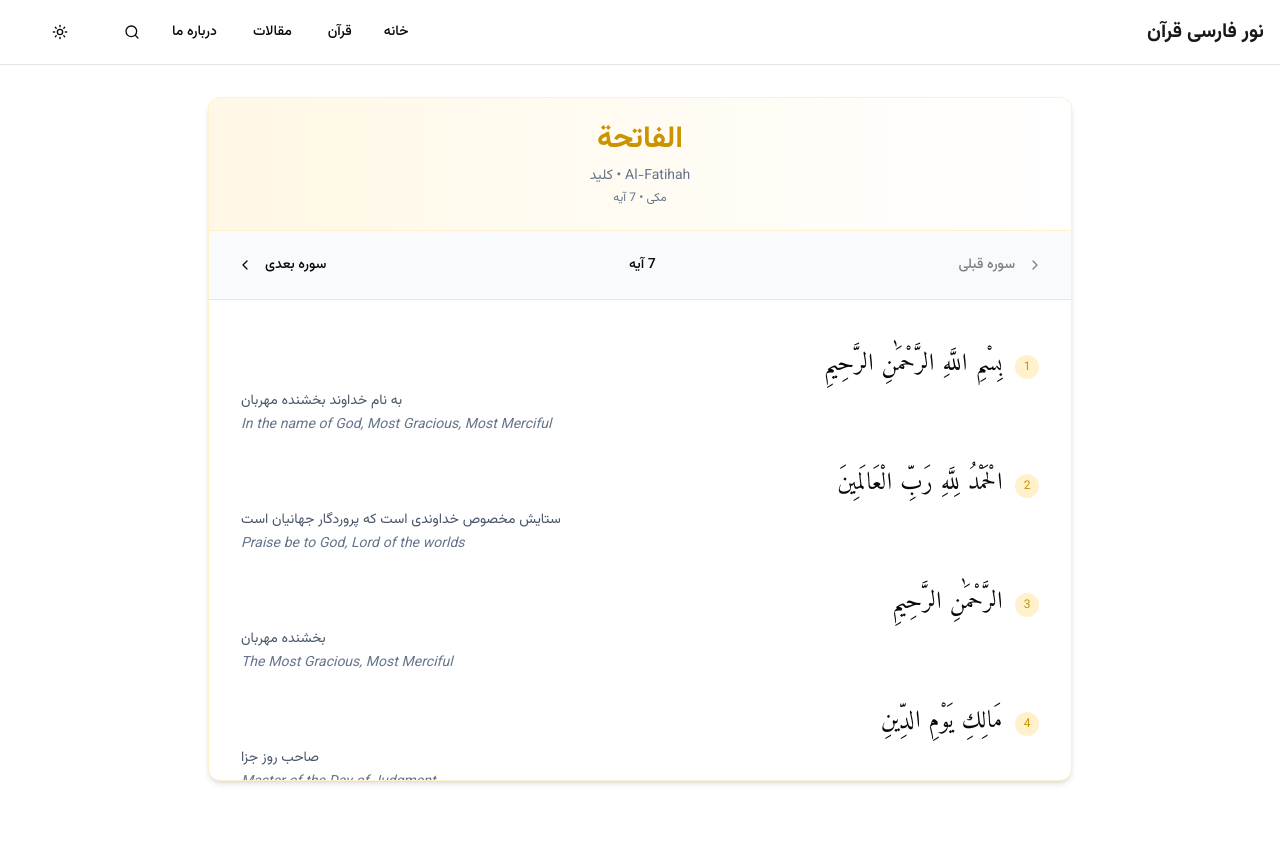
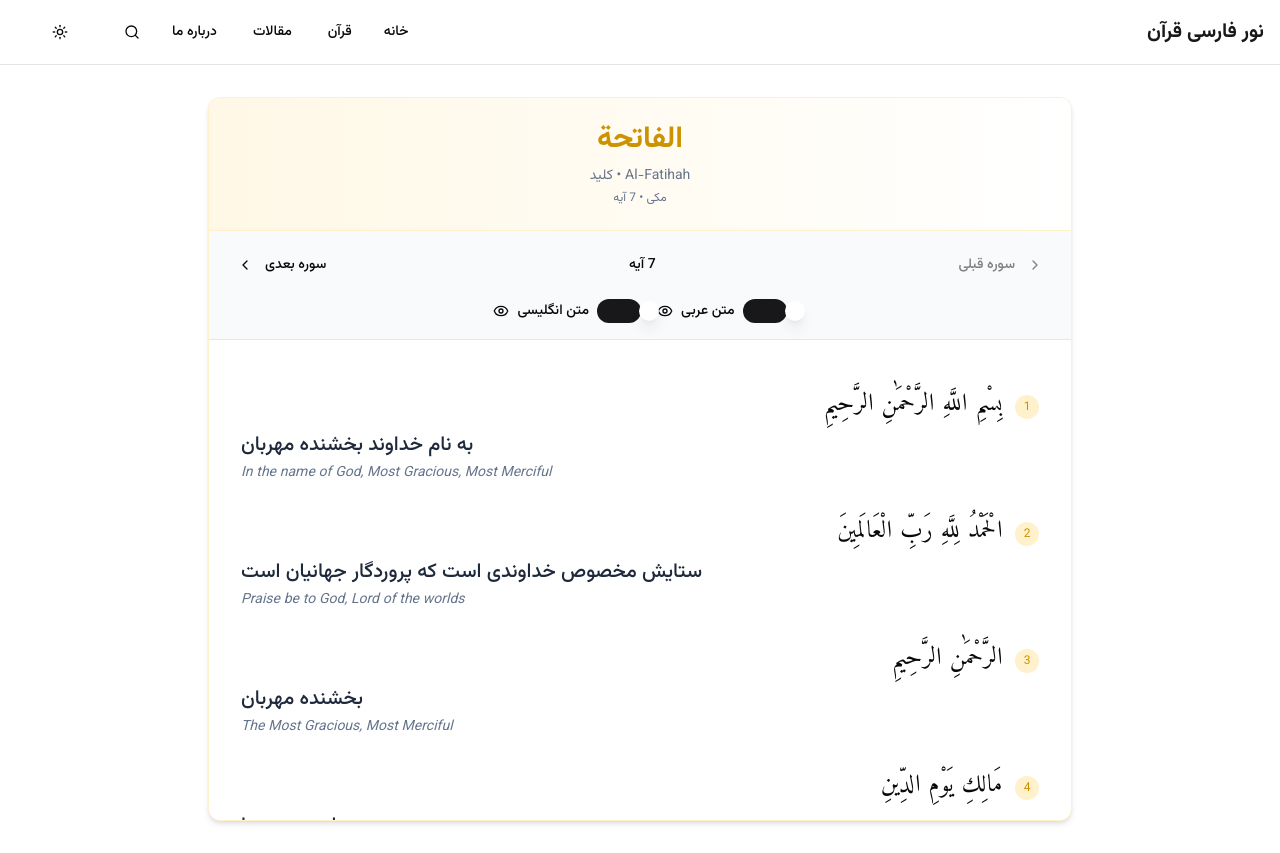
Before and after one commit to saji2000/quran-parsi, a React (Vite) app: page /quran/1 in a window 1280 px wide. Before the commit the page ends 813 px from the top, so only its background shows below. Built offline with nearby package versions, Linux system fonts and the light colour scheme.

Commit message:
feat: Add text size and language options
- Make Farsi text the default largest text size.
- Add options to show/hide Arabic and English text with smaller sizes.

```diff
--- a/src/data/quranData.ts
+++ b/src/data/quranData.ts
@@ -135,6 +135,7 @@ export const chapters: Chapter[] = [
 
 // Sample translation data matching the provided format
 export const getVerses = (chapterId: number): Verse[] => {
+  // Implementation that doesn't rely on versesByChapter
   if (chapterId === 1) {
     return [
       {
--- a/src/pages/QuranReader.tsx
+++ b/src/pages/QuranReader.tsx
@@ -3,16 +3,20 @@ import { useState, useEffect, useRef } from "react";
 import { useParams, useNavigate } from "react-router-dom";
 import { Button } from "@/components/ui/button";
 import { Card } from "@/components/ui/card";
-import { ChevronLeft, ChevronRight } from "lucide-react";
+import { ChevronLeft, ChevronRight, Eye, EyeOff } from "lucide-react";
 import { chapters, getVerses, Verse } from "@/data/quranData";
 import { ScrollArea } from "@/components/ui/scroll-area";
 import { useToast } from "@/hooks/use-toast";
+import { Switch } from "@/components/ui/switch";
+import { Label } from "@/components/ui/label";
 
 const QuranReader = () => {
   const { chapterId, verseId } = useParams<{ chapterId: string; verseId?: string }>();
   const [currentChapter, setCurrentChapter] = useState(chapters[0]);
   const [verses, setVerses] = useState<Verse[]>([]);
   const [activeVerse, setActiveVerse] = useState<number | null>(null);
+  const [showArabic, setShowArabic] = useState(true);
+  const [showEnglish, setShowEnglish] = useState(true);
   const versesContainerRef = useRef<HTMLDivElement>(null);
   const { toast } = useToast();
   const navigate = useNavigate();
@@ -86,7 +90,8 @@ const QuranReader = () => {
           </p>
         </div>
 
-        <div className="p-4 flex items-center justify-between bg-slate-50 dark:bg-slate-800/50 border-b border-slate-200 dark:border-slate-700/30">
+        <div className="p-4 bg-slate-50 dark:bg-slate-800/50 border-b border-slate-200 dark:border-slate-700/30">
+          <div className="flex items-center justify-between mb-2">
             <Button
               variant="ghost"
               size="sm"
@@ -114,6 +119,29 @@ const QuranReader = () => {
             </Button>
           </div>
 
+          <div className="flex flex-wrap items-center justify-center gap-4 pt-2">
+            <div className="flex items-center space-x-2 rtl:space-x-reverse">
+              <Switch
+                id="show-arabic"
+                checked={showArabic}
+                onCheckedChange={setShowArabic}
+              />
+              <Label htmlFor="show-arabic" className="text-sm">متن عربی</Label>
+              {showArabic ? <Eye className="h-4 w-4" /> : <EyeOff className="h-4 w-4" />}
+            </div>
+
+            <div className="flex items-center space-x-2 rtl:space-x-reverse">
+              <Switch
+                id="show-english"
+                checked={showEnglish}
+                onCheckedChange={setShowEnglish}
+              />
+              <Label htmlFor="show-english" className="text-sm">متن انگلیسی</Label>
+              {showEnglish ? <Eye className="h-4 w-4" /> : <EyeOff className="h-4 w-4" />}
+            </div>
+          </div>
+        </div>
+
         <ScrollArea className="h-[60vh]">
           <div className="p-6" ref={versesContainerRef}>
             {verses.map((verse) => (
@@ -132,12 +160,14 @@ const QuranReader = () => {
                   <span className="inline-flex items-center justify-center w-6 h-6 rounded-full bg-gold-100 dark:bg-gold-900/30 text-gold-600 dark:text-gold-400 text-xs ml-3">
                     {verse.verse_number}
                   </span>
-                  <span className="quran-text text-xl leading-loose">{verse.text}</span>
+                  {showArabic && (
+                    <span className="quran-text text-lg leading-loose">{verse.text}</span>
+                  )}
                 </div>
-                <div className="mt-2 text-sm text-slate-600 dark:text-slate-400 pr-8">
+                <div className="mt-2 text-xl font-medium text-slate-800 dark:text-slate-300 pr-8">
                   {verse.translation}
                 </div>
-                {verse.english_text && (
+                {showEnglish && verse.english_text && (
                   <div className="mt-1 text-sm text-slate-500 dark:text-slate-500 pr-8 italic">
                     {verse.english_text}
                   </div>
```
Lines whose indentation alone changed are shown as unchanged.
